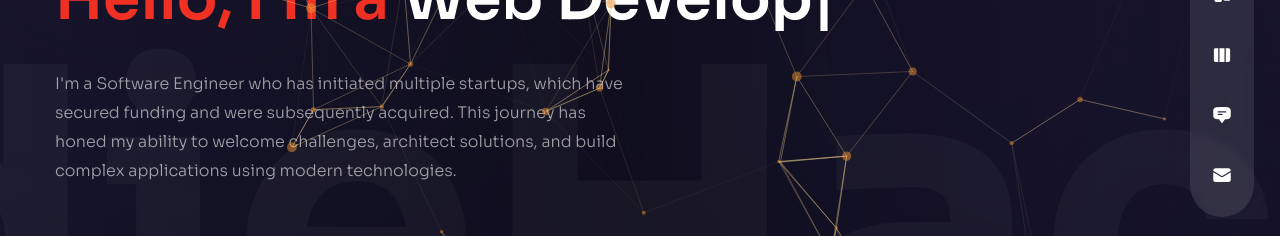
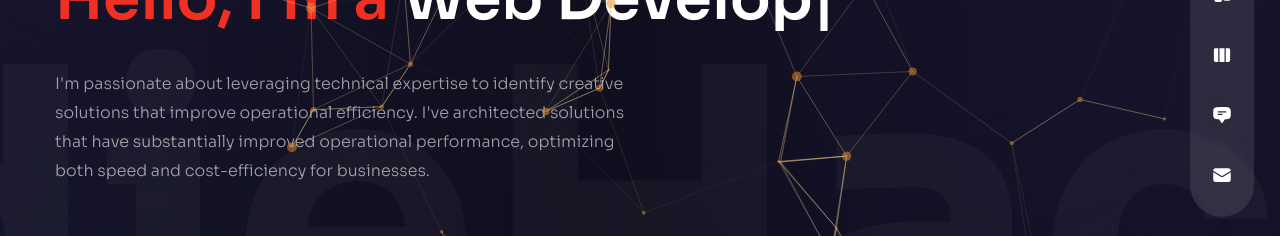
Before and after one commit to kodaneflash/james-portfolio, a Next.js app: page / in a window 1280 px wide. Shown: the part 375-611 px from the top of the page. Built offline with nearby package versions, Linux system fonts and the light colour scheme.

Commit message:
modified:   pages/about/index.js modified:   pages/index.js

```diff
--- a/pages/about/index.js
+++ b/pages/about/index.js
@@ -137,8 +137,9 @@ const About = () => {
             className='max-w-[500px] mx-auto xl:mx-0 mb-6 xl:mb-12 px-2 xl:px-0'
           >
             I have developed complex, full-stack applications utilizing
-            modern technologies, resulting in significant improvements in operational efficiency. I'm
-            passionate about leveraging technical expertise to identify creative solutions that improve operational effectiveness.
+            modern technologies, resulting in significant improvements in operational efficiency.
+             As a seasoned Software Engineer, I've built sophisticated, full-stack applications
+             using modern technologies, leading to substantial enhancements in business efficiency.
           </motion.p>
           {/* counters */}
           <motion.div
--- a/pages/index.js
+++ b/pages/index.js
@@ -65,10 +65,10 @@ const Home = () => {
             exit='hidden'
             className='max-w-sm xl:max-w-xl mx-auto xl:mx-0 mb-10 xl:mb-16'
           >
-            I'm a Software Engineer who has initiated multiple startups,
-            which have secured funding and were subsequently acquired. This journey
-            has honed my ability to welcome challenges, architect solutions, and build
-            complex applications using modern technologies.
+            I'm passionate about leveraging technical expertise to identify creative solutions that improve operational efficiency.
+            I've architected solutions that have substantially improved operational performance, optimizing both speed and cost-efficiency for businesses.
+
+
           </motion.p>
           {/* btn */}
           <div className='flex justify-center xl:hidden relative'>
```
